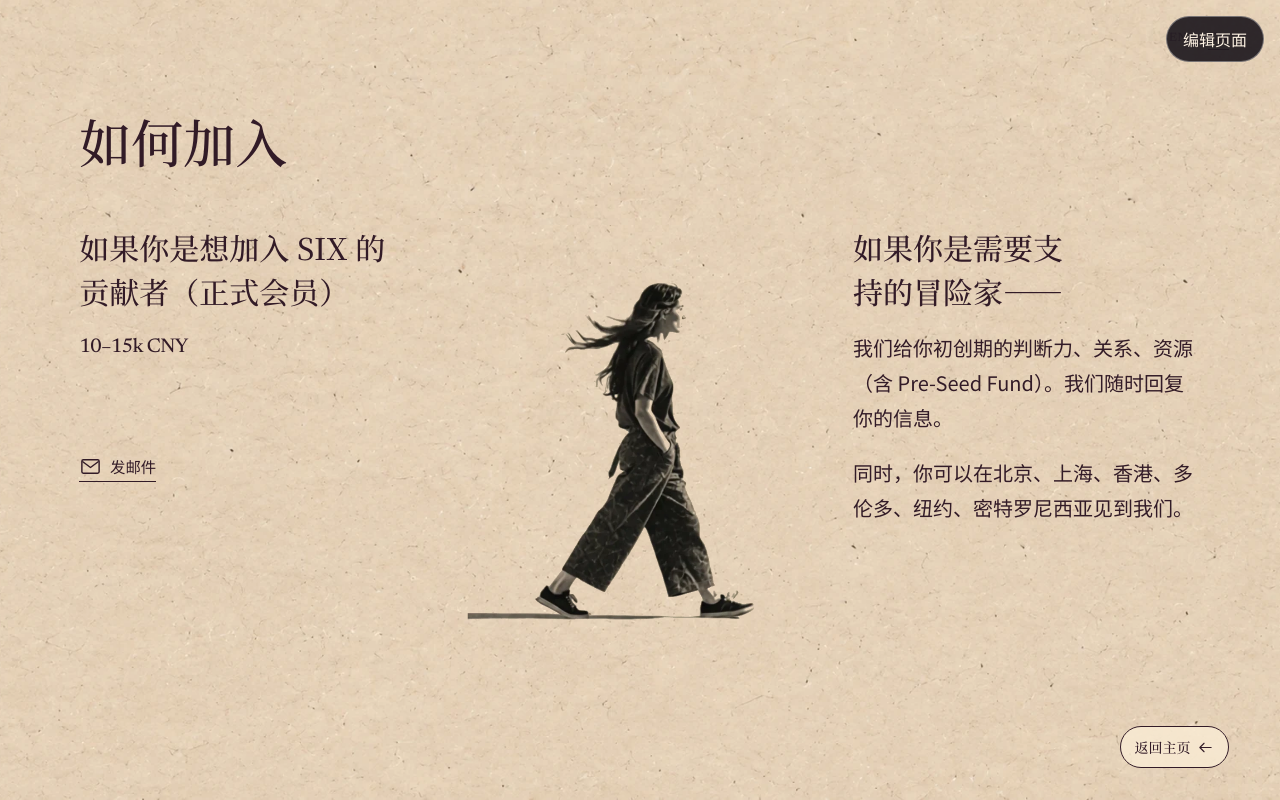
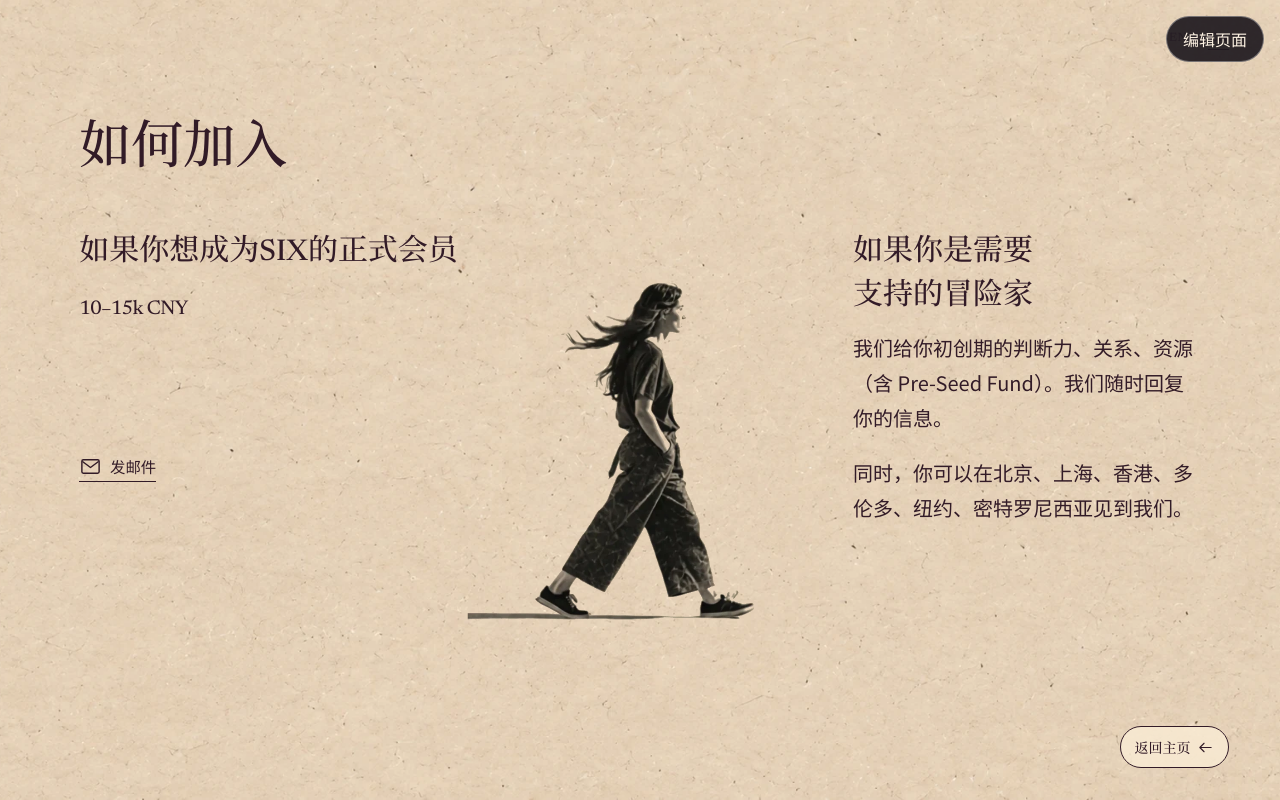
Before and after one commit to Karen0758/six-website, a React (Vite) app: page / in a window 1280 px wide. Both pictures are taken after a click on the button "加入我们 →". Built offline with nearby package versions, Linux system fonts and the light colour scheme.

Commit message:
copy: refine join page headings

```diff
--- a/src/components/ChapterContent.tsx
+++ b/src/components/ChapterContent.tsx
@@ -73,11 +73,11 @@ export default function ChapterContent({ scene, animationDurationMs, language =
 
   const delays = staggeredRevealDelays(7, animationDurationMs);
   const contributorHeading = text('contributorHeading', siteCopy.join.contributor.heading).replace(/\s+/g, ' ');
-  const contributorHeadingParts = contributorHeading.split(/(成为|正式会员|正式成员)/g);
+  const contributorHeadingParts = contributorHeading.split(/(SIX的|SIX|成为|正式会员|正式成员)/g);
   return <section className="chapter-content chapter-content--beige" aria-labelledby="chapter-join-title" tabIndex={0} style={editorStyle}>
     <h2 id="chapter-join-title" className="chapter-reveal" style={{ animationDelay: `${delays[0]}ms` }}>{text('title', siteCopy.join.title)}</h2>
     <div className="join-path join-path--contributor">
-      <h3 className="chapter-reveal" style={{ animationDelay: `${delays[1]}ms` }}>{contributorHeadingParts.map((part, index) => /^(成为|正式会员|正式成员)$/.test(part) ? <span className="join-heading-keep" key={index}>{part}</span> : part)}</h3>
+      <h3 className="chapter-reveal" style={{ animationDelay: `${delays[1]}ms` }}>{contributorHeadingParts.map((part, index) => part === 'SIX的' ? <span className="join-heading-keep" key={index}><span className="join-heading-brand">SIX</span>的</span> : part === 'SIX' ? <span className="join-heading-brand" key={index}>{part}</span> : /^(成为|正式会员|正式成员)$/.test(part) ? <span className="join-heading-keep" key={index}>{part}</span> : part)}</h3>
       <p className="join-contribution-amount chapter-reveal" style={{ animationDelay: `${delays[2]}ms` }}>{text('contributorParagraph', siteCopy.join.contributor.paragraph)}</p>
     </div>
     <div className="join-path join-path--founder">
--- a/src/siteCopy.ts
+++ b/src/siteCopy.ts
@@ -35,11 +35,11 @@ const copy = {
     join: {
       title: '如何加入',
       contributor: {
-        heading: '如果你是想加入 SIX 的贡献者（正式会员）',
+        heading: '如果你想成为SIX的正式会员',
         paragraph: '10–15k CNY',
       },
       founder: {
-        heading: '如果你是需要支持的冒险家——',
+        heading: '如果你是需要支持的冒险家',
         paragraph: '我们给你初创期的判断力、关系、资源（含 Pre-Seed Fund）。我们随时回复你的信息。',
       },
       email: 'xiaozhege@six.com',
--- a/src/styles.css
+++ b/src/styles.css
@@ -402,6 +402,7 @@ body { overflow: hidden; }
 .chapter-content--beige h2 { grid-column: 1 / -1; }
 .chapter-content--beige h3 { margin-top: .65em; text-wrap: balance; }
 .join-heading-keep { display: inline-block; white-space: nowrap; }
+.join-heading-brand { font-family: "Newsreader"; font-weight: 500; }
 .join-path a { color: inherit; font-size: clamp(15px, 1.2vw, 19px); text-underline-offset: .2em; }
 .join-contact a { display: inline-flex; align-items: center; gap: .5em; color: inherit; border-bottom: 1px solid currentColor; padding-bottom: 3px; text-decoration: none; font-size: clamp(15px, 1.2vw, 19px); }
 .join-email-icon { display: block; width: 23px; height: 23px; fill: none; stroke: currentColor; stroke-width: 1.5; stroke-linecap: round; stroke-linejoin: round; }
```
